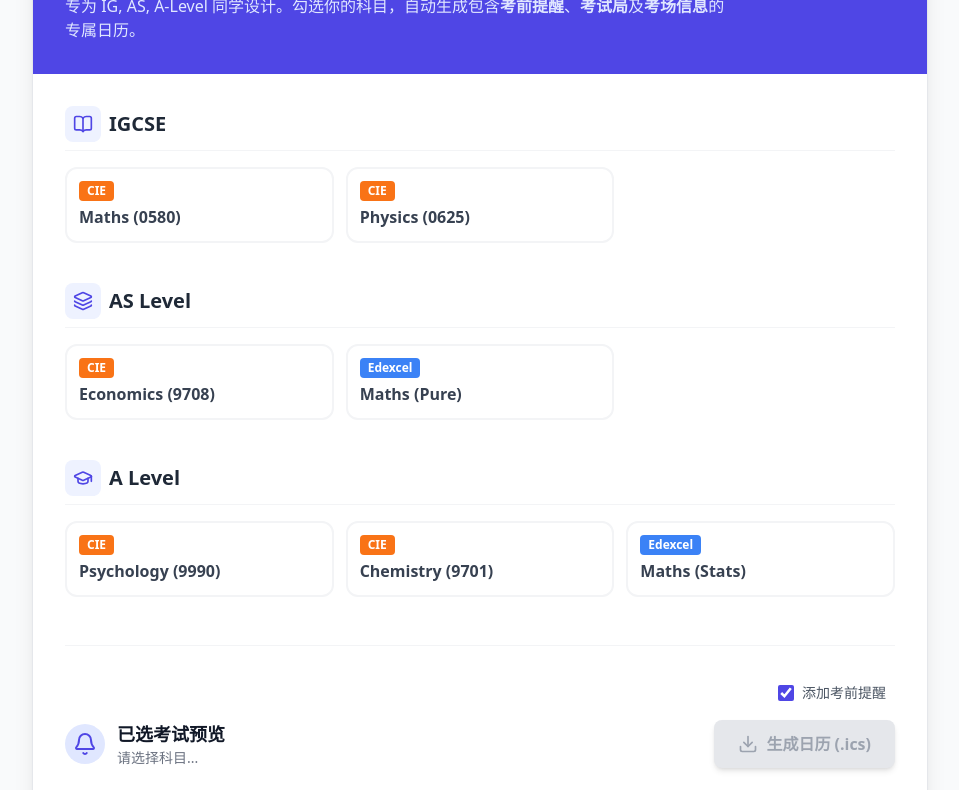
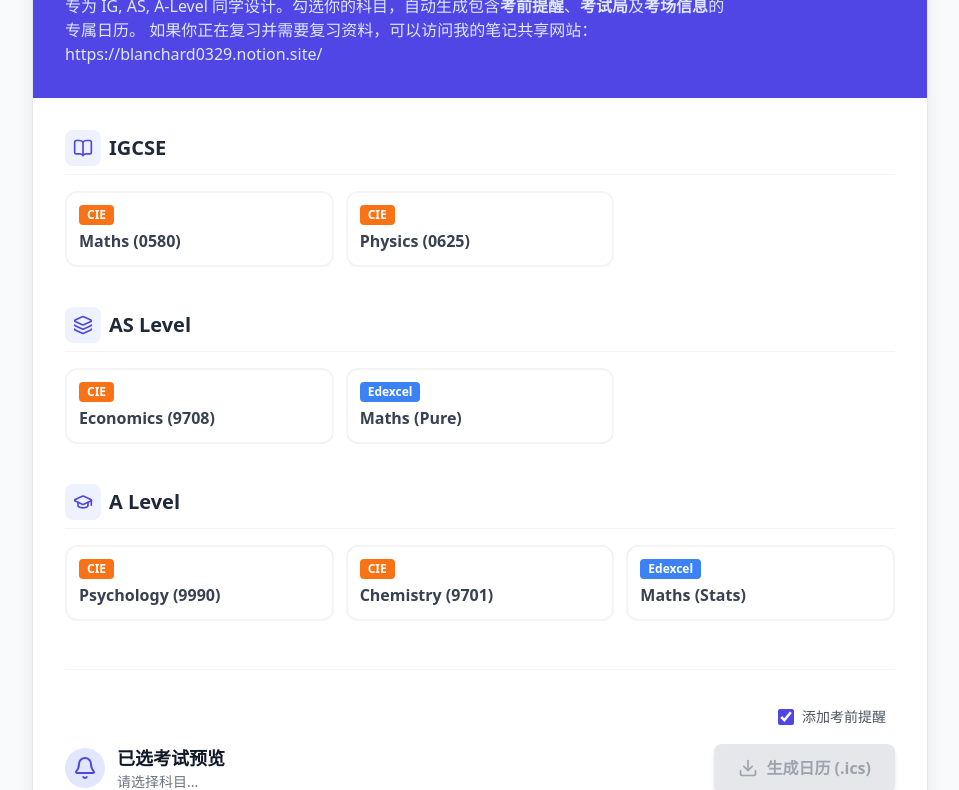
Before and after one commit to Blanchard0329/Blanchard0329.github.io, a plain HTML site: page index.html in a window 1280 px wide. Shown: the part 119-909 px from the top of the page, without its empty margins (160-1119 px from the left). Drawn offline with nearby package versions, Linux system fonts and the light colour scheme.

Commit message:
V2 index.html

```diff
--- a/index.html
+++ b/index.html
@@ -45,6 +45,7 @@
             </h1>
             <p class="mt-3 text-indigo-100 max-w-2xl">
                 专为 IG, AS, A-Level 同学设计。勾选你的科目，自动生成包含<b>考前提醒</b>、<b>考试局</b>及<b>考场信息</b>的专属日历。
+                如果你正在复习并需要复习资料，可以访问我的笔记共享网站：https://blanchard0329.notion.site/
             </p>
         </div>
 
```
